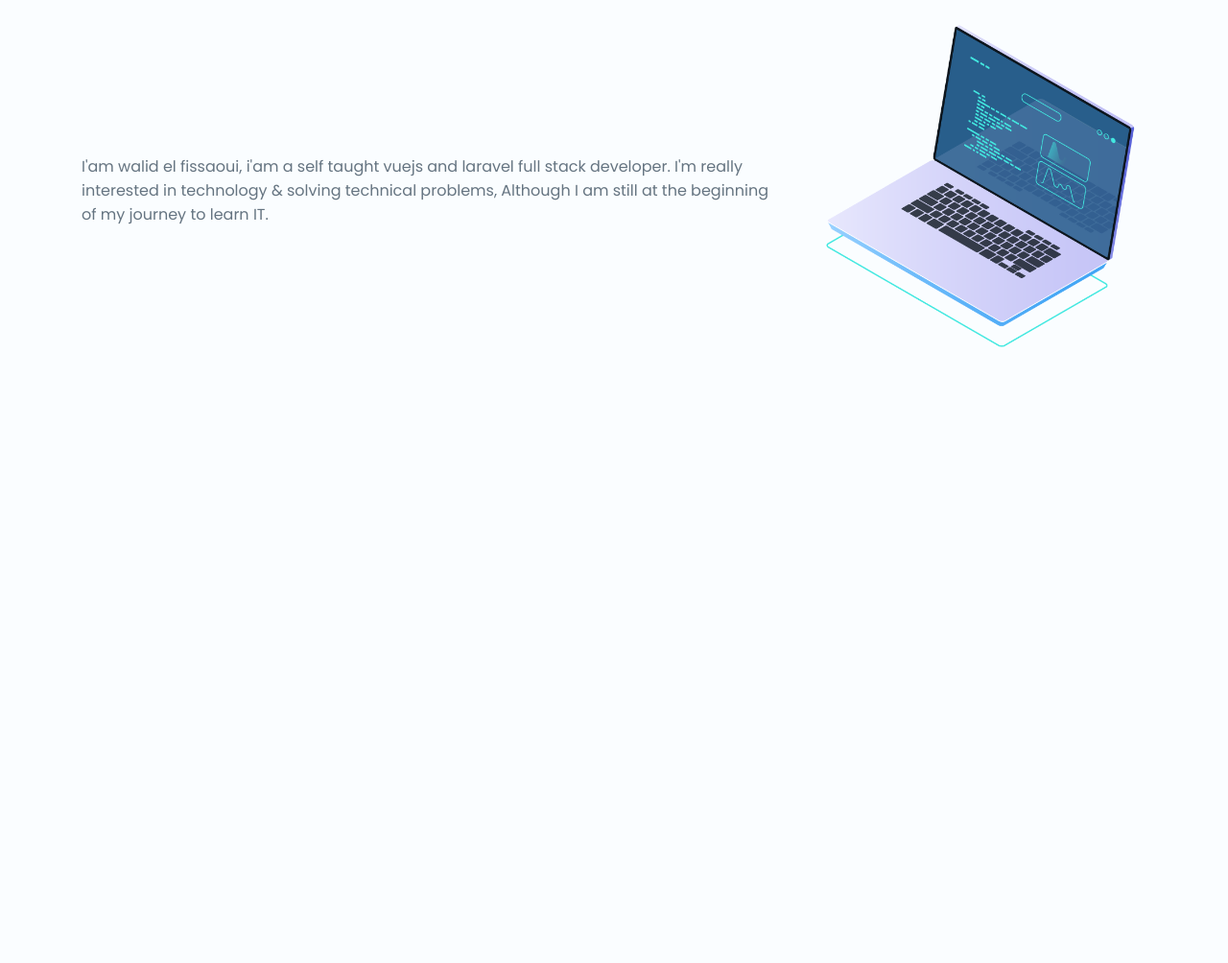
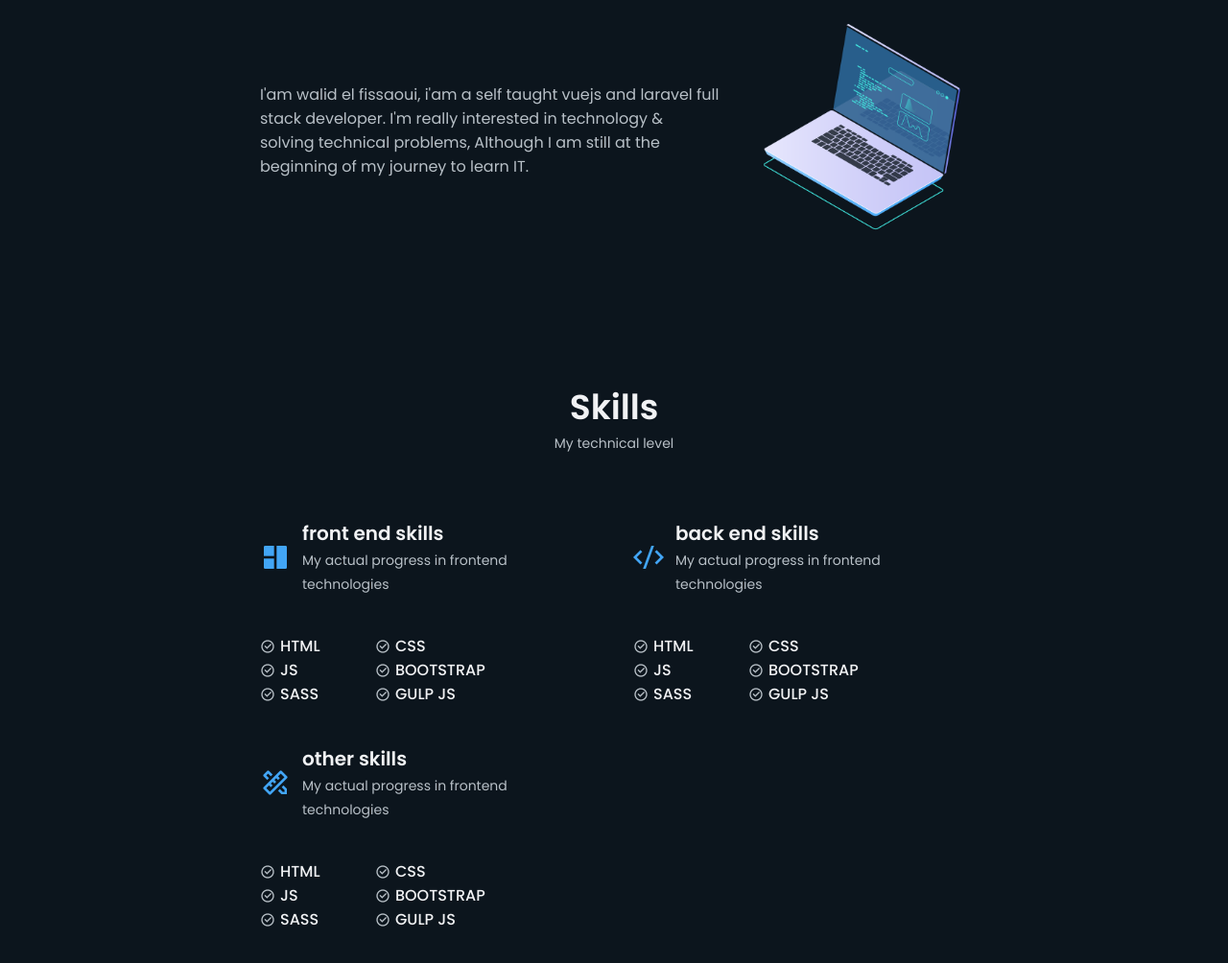
Before and after one commit to walid-el-fissaoui/portfolio, a website: page index.html in a window 1280 px wide. Shown: the part 484-1488 px from the top of the page at 96% size. Before the commit the page ends 909 px from the top, so only its background shows below. Drawn offline with nearby package versions, Linux system fonts and the light colour scheme; files that its build step writes are made by us from their sources.

Commit message:
4. create skills section

```diff
--- a/index.html
+++ b/index.html
@@ -17,7 +17,7 @@
   <link rel="stylesheet" href="/dist/css/style.css">
 </head>
 
-<body>
+<body class="dark-theme">
   <header class="header" id="header">
     <div class="container">
       <nav class="navbar nav">
@@ -98,6 +98,127 @@
     </div>
   </section>
   <!-- End About Section -->
+  <!-- Start Skills Section -->
+  <section class="skills" id="skills">
+    <h2 class="section-title">Skills</h2>
+    <span class="section-subtitle">My technical level</span>
+    <div class="container">
+      <div class="row gap-2">
+        <div class="col-xm-12 col-md-6">
+          <div class="skills-card">
+            <div class="skills-header">
+              <i class="ri-layout-4-fill"></i>
+              <div>
+                <h3 class="skills-title">front end skills</h3>
+                <span class="skills-subtitle">My actual progress in frontend technologies</span>
+              </div>
+            </div>
+            <div class="skills-list">
+              <div class="skill-info">
+                <i class="ri-checkbox-circle-line"></i>
+                <h4 class="skill-name">html</h4>
+              </div>
+              <div class="skill-info">
+                <i class="ri-checkbox-circle-line"></i>
+                <h4 class="skill-name">css</h4>
+              </div>
+              <div class="skill-info">
+                <i class="ri-checkbox-circle-line"></i>
+                <h4 class="skill-name">js</h4>
+              </div>
+              <div class="skill-info">
+                <i class="ri-checkbox-circle-line"></i>
+                <h4 class="skill-name">bootstrap</h4>
+              </div>
+              <div class="skill-info">
+                <i class="ri-checkbox-circle-line"></i>
+                <h4 class="skill-name">sass</h4>
+              </div>
+              <div class="skill-info">
+                <i class="ri-checkbox-circle-line"></i>
+                <h4 class="skill-name">gulp js</h4>
+              </div>
+            </div>
+          </div>
+        </div>
+        <div class="col-xm-12 col-md-6">
+          <div class="skills-card">
+            <div class="skills-header">
+              <i class="ri-code-s-slash-fill"></i>
+              <div>
+                <h3 class="skills-title">back end skills</h3>
+                <span class="skills-subtitle">My actual progress in frontend technologies</span>
+              </div>
+            </div>
+            <div class="skills-list">
+              <div class="skill-info">
+                <i class="ri-checkbox-circle-line"></i>
+                <h4 class="skill-name">html</h4>
+              </div>
+              <div class="skill-info">
+                <i class="ri-checkbox-circle-line"></i>
+                <h4 class="skill-name">css</h4>
+              </div>
+              <div class="skill-info">
+                <i class="ri-checkbox-circle-line"></i>
+                <h4 class="skill-name">js</h4>
+              </div>
+              <div class="skill-info">
+                <i class="ri-checkbox-circle-line"></i>
+                <h4 class="skill-name">bootstrap</h4>
+              </div>
+              <div class="skill-info">
+                <i class="ri-checkbox-circle-line"></i>
+                <h4 class="skill-name">sass</h4>
+              </div>
+              <div class="skill-info">
+                <i class="ri-checkbox-circle-line"></i>
+                <h4 class="skill-name">gulp js</h4>
+              </div>
+            </div>
+          </div>
+        </div>
+        <div class="col-xm-12 col-md-6">
+          <div class="skills-card">
+            <div class="skills-header">
+              <i class="ri-pencil-ruler-2-line"></i>
+              <div>
+                <h3 class="skills-title">other skills</h3>
+                <span class="skills-subtitle">My actual progress in frontend technologies</span>
+              </div>
+            </div>
+            <div class="skills-list">
+              <div class="skill-info">
+                <i class="ri-checkbox-circle-line"></i>
+                <h4 class="skill-name">html</h4>
+              </div>
+              <div class="skill-info">
+                <i class="ri-checkbox-circle-line"></i>
+                <h4 class="skill-name">css</h4>
+              </div>
+              <div class="skill-info">
+                <i class="ri-checkbox-circle-line"></i>
+                <h4 class="skill-name">js</h4>
+              </div>
+              <div class="skill-info">
+                <i class="ri-checkbox-circle-line"></i>
+                <h4 class="skill-name">bootstrap</h4>
+              </div>
+              <div class="skill-info">
+                <i class="ri-checkbox-circle-line"></i>
+                <h4 class="skill-name">sass</h4>
+              </div>
+              <div class="skill-info">
+                <i class="ri-checkbox-circle-line"></i>
+                <h4 class="skill-name">gulp js</h4>
+              </div>
+            </div>
+          </div>
+        </div>
+      </div>
+    </div>
+  </section>
+  <!-- End Skills Section -->
 </body>
 
 </html>
--- /dev/null
+++ b/src/sass/components/_skills-card.scss
@@ -0,0 +1,35 @@
+.skills-card {
+  .skills-header {
+    display: flex;
+    align-items: center;
+    cursor: pointer;
+    margin-bottom: 2.5rem;
+    i {
+      font-size: 2rem;
+      color: var(--cp-primary);
+      margin-right: 0.75rem;
+    }
+    .skills-title {
+      font-size: 1.25rem;
+    }
+    .skills-subtitle {
+      font-size: 0.875rem;
+      color: var(--cp-text);
+    }
+  }
+  .skills-list {
+    display: flex;
+    flex-wrap: wrap;
+    .skill-info {
+      display: flex;
+      align-items: center;
+      min-width: 120px;
+      .skill-name {
+        margin-left: 5px;
+        font-weight: var(--type-fw-medium);
+        font-size: 1rem;
+        text-transform: uppercase;
+      }
+    }
+  }
+}
--- a/src/sass/layout/_grid.scss
+++ b/src/sass/layout/_grid.scss
@@ -64,3 +64,7 @@ $grid-gaps: (
     }
   }
 }
+
+section .container {
+  max-width: 768px;
+}
--- a/src/sass/style.scss
+++ b/src/sass/style.scss
@@ -8,3 +8,4 @@
 @import 'components/navbar';
 @import 'components/home';
 @import 'components/section';
+@import 'components/skills-card';
```
